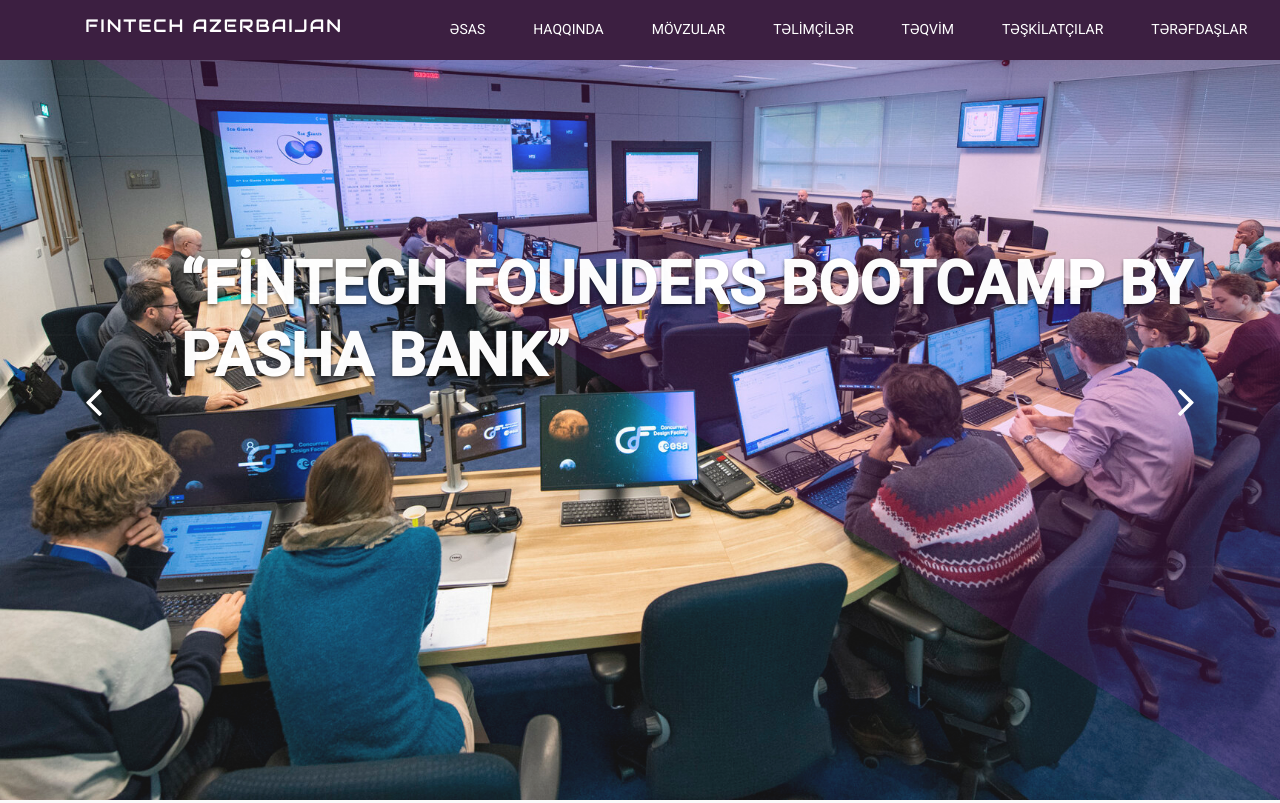
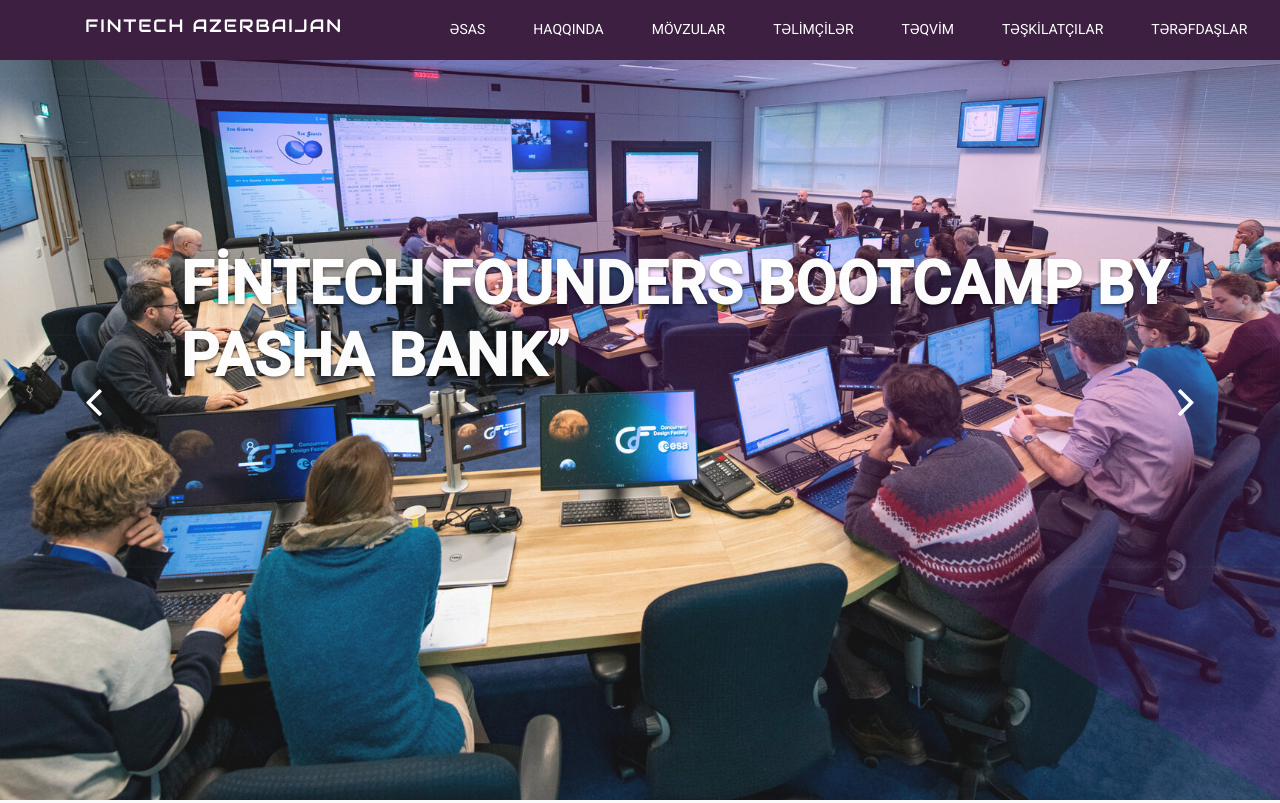
Before and after one commit to rahimlisarkhan/fin-tech-az-new, a plain HTML site: page index.html in a window 1280 px wide. Shown: the top 803 px of the page. Drawn offline with nearby package versions, Linux system fonts and the light colour scheme.

Commit message:
product page update

```diff
--- a/index.html
+++ b/index.html
@@ -102,7 +102,7 @@
                             <div class="swiper-slide slide-content d-flex align-items-center">
                                 <div class="single-slide">
                                     <h1 data-aos="fade-right" style="font-size:60px;" data-aos-delay="200">
-                                        “FİNTECH FOUNDERS BOOTCAMP BY PASHA BANK”
+                                        FİNTECH FOUNDERS BOOTCAMP BY PASHA BANK
                                     </h1>
                                      <p data-aos="fade-right" style="font-size:18px;" data-aos-delay="600">
                                         “Fintech founders bootcamp by PASHA Bank” layihəsində maliyyə sahəsi üzrə ixtisaslaşmış peşəkarlar və təhsil alan şəxslər, eləcə də maliyyə texnologiyaları sahəsində startap qurmaq istəyən və ya artıq startap qurmuş sahibkarlar iştirak edə bilər. 3 gün davam edəcək “bootcamp”da iştirak ödənişsizdir.
@@ -116,7 +116,7 @@
                             <div class="swiper-slide slide-content d-flex align-items-center">
                                 <div class="single-slide">
                                     <h1 data-aos="fade-right" style="font-size:60px;" data-aos-delay="200">
-                                        “FİNTECH FOUNDERS BOOTCAMP BY PASHA BANK”
+                                        FİNTECH FOUNDERS BOOTCAMP BY PASHA BANK”
                                     </h1>
                                      <p data-aos="fade-right" style="font-size:18px;" data-aos-delay="600">
                                         “Fintech founders bootcamp by PASHA Bank” layihəsində maliyyə sahəsi üzrə ixtisaslaşmış peşəkarlar və təhsil alan şəxslər, eləcə də maliyyə texnologiyaları sahəsində startap qurmaq istəyən və ya artıq startap qurmuş sahibkarlar iştirak edə bilər. 3 gün davam edəcək “bootcamp”da iştirak ödənişsizdir.
```
